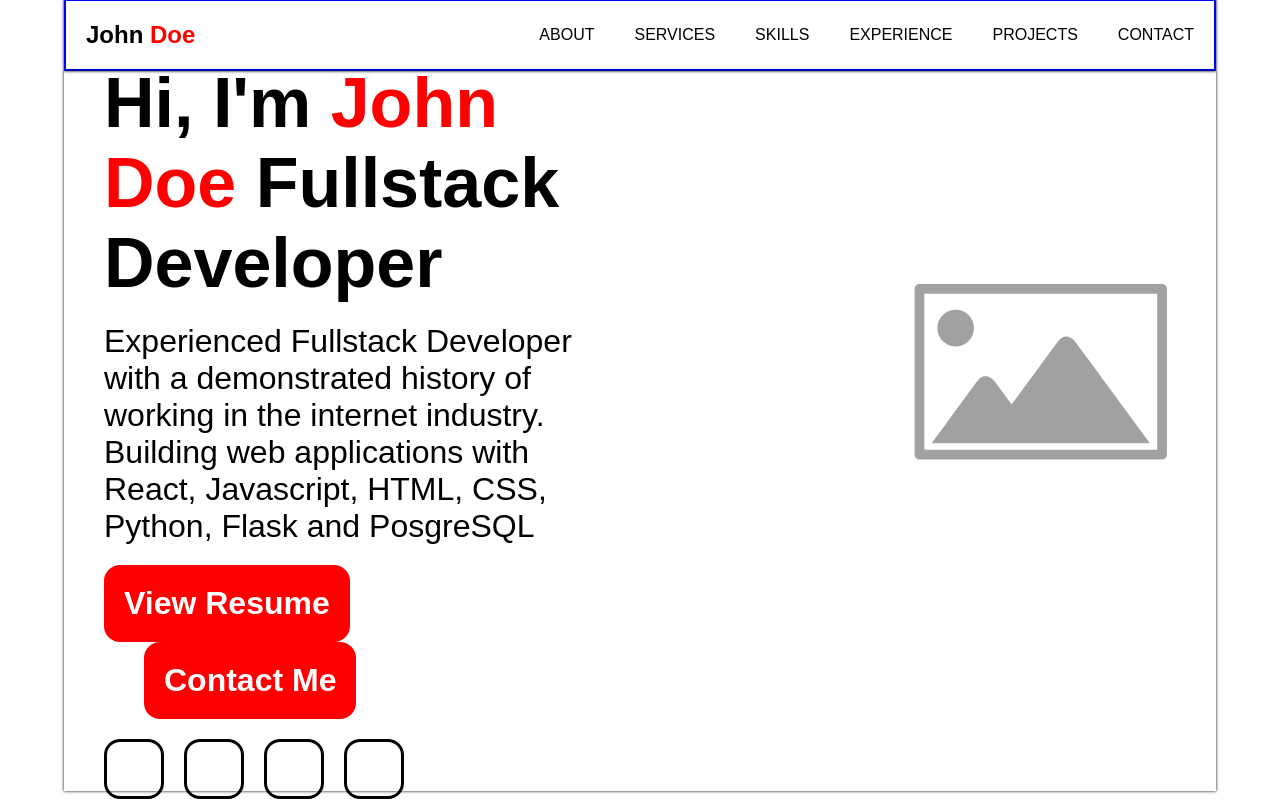
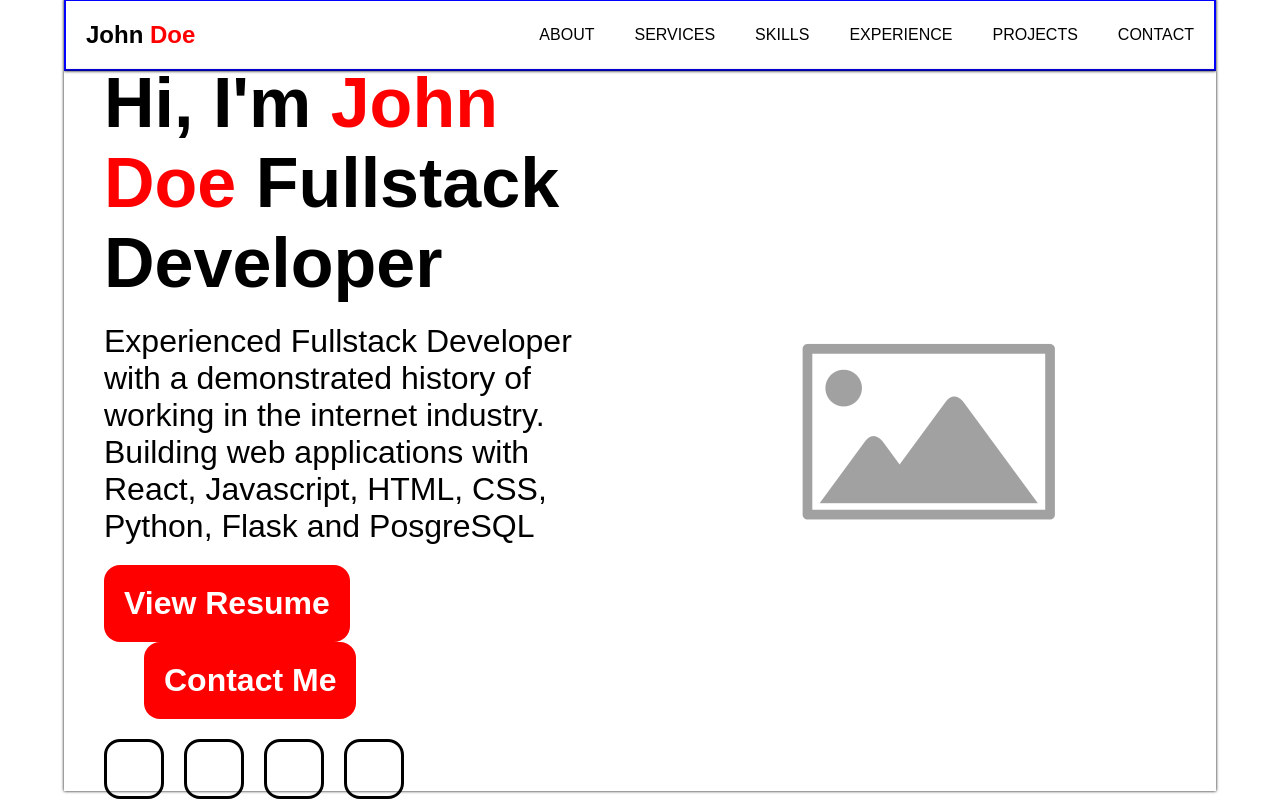
Before and after one commit to kadimasum/sava, a Django app: page / in a window 1280 px wide; the page is wider, and only the part inside the window is pictured. Shown: the part 21-820 px from the top of that part. Run offline with Django 4.2, Linux system fonts and the light colour scheme.

Commit message:
Add styles to align image at the center

```diff
--- a/app/static/css/styles.css
+++ b/app/static/css/styles.css
@@ -57,6 +57,9 @@
 .hero .hero_right{
     height: 100%;
     width: 50%;
+    display: flex;
+    justify-content: center;
+    align-items: center;
 }
 
 
```
